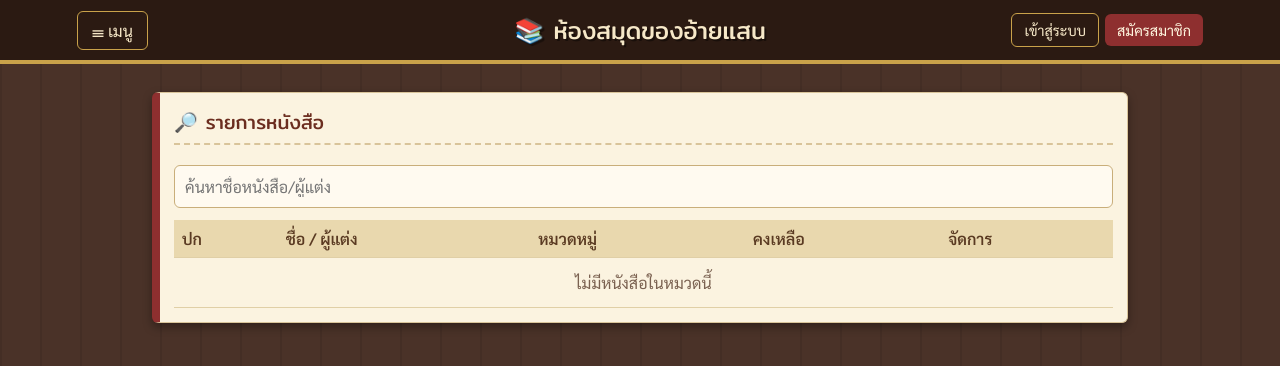
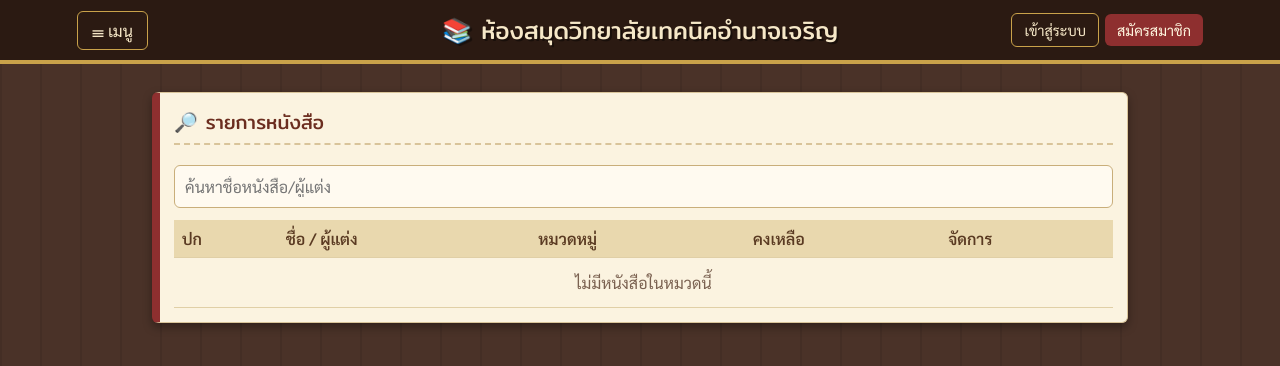
Before and after one commit to kitiphonrujit-hue/library, a plain HTML site: page index.html in a window 1280 px wide. Drawn offline with Linux system fonts and the light colour scheme; no server answers.

Commit message:
Update title and brand name in index.html

```diff
--- a/index.html
+++ b/index.html
@@ -3,7 +3,7 @@
 <head>
   <meta charset="UTF-8">
   <meta name="viewport" content="width=device-width, initial-scale=1">
-  <title>ห้องสมุดคำผาง</title>
+  <title>ห้องสมุดวิทยลัยเทคนิคอำนาจเจริญ</title>
   <link href="https://fonts.googleapis.com/css2?family=Mitr:wght@400&family=Sarabun:wght@400;600&display=swap" rel="stylesheet">
   <link rel="stylesheet" href="style.css">
 </head>
@@ -13,7 +13,7 @@
       <div class="bar-left">
         <button id="menuBtn" class="menu-btn" onclick="toggleMenu()">☰ เมนู</button>
       </div>
-      <div class="brand" onclick="goHome()">📚 ห้องสมุดของอ้ายแสน</div>
+      <div class="brand" onclick="goHome()">📚 ห้องสมุดวิทยาลัยเทคนิคอำนาจเจริญ </div>
       <div id="authArea" class="bar-right"></div>
     </div>
     <div id="mega" class="mega"></div>
```
